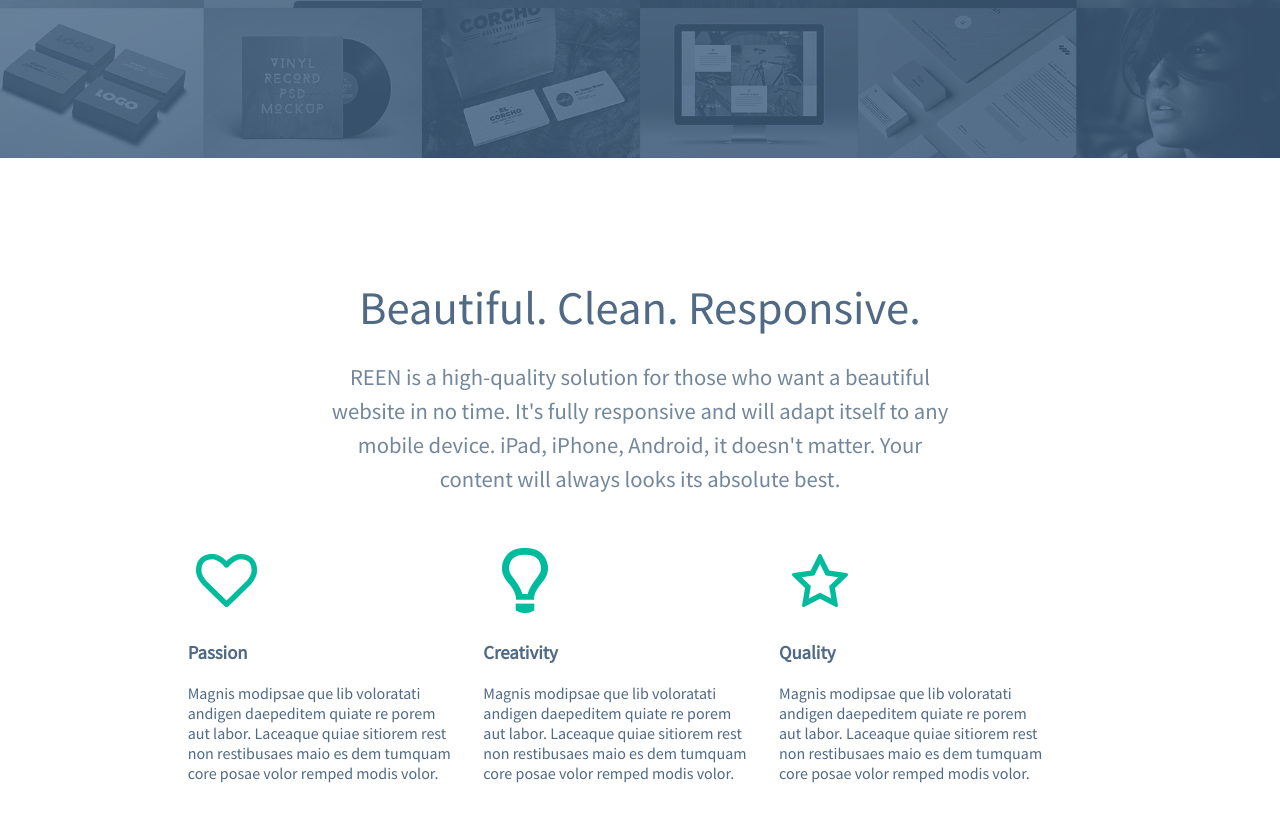
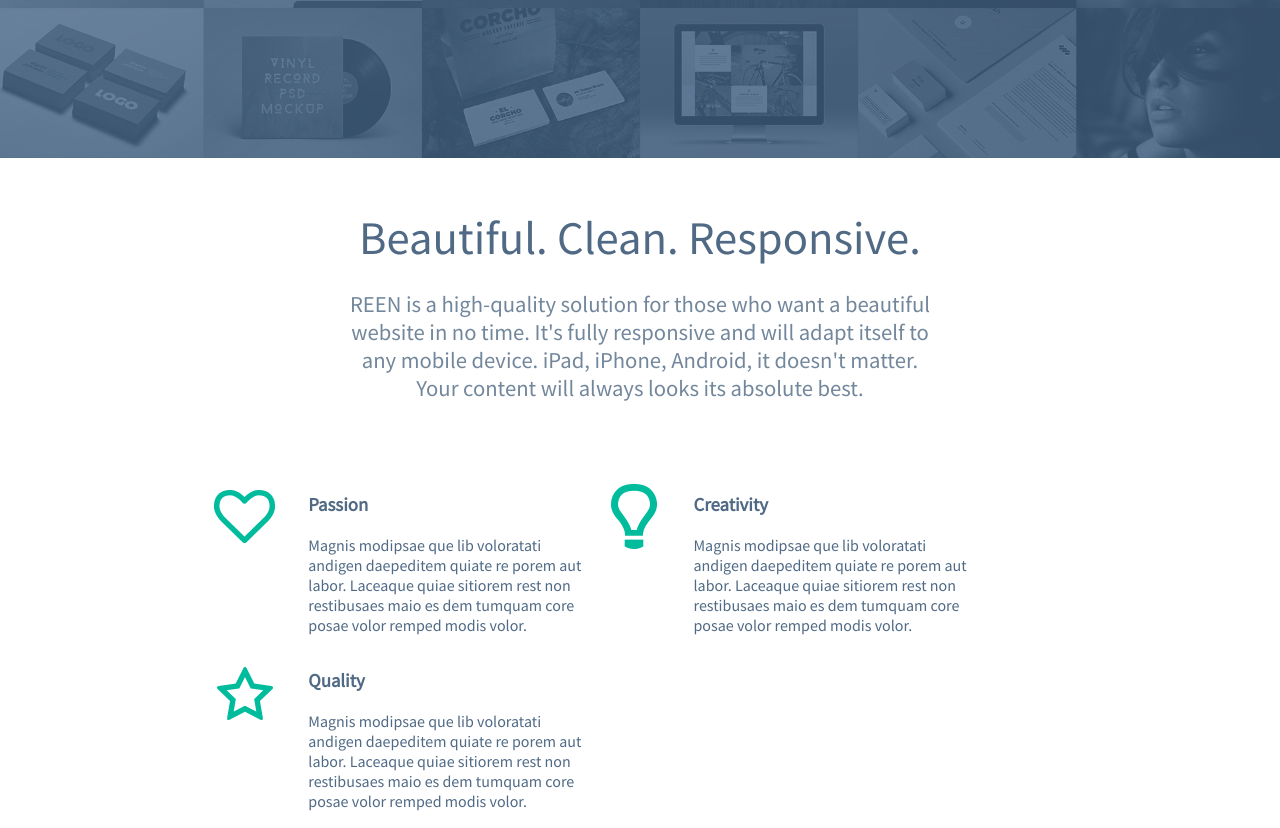
Before and after one commit to Haidoe/vue.reen, a Vue app: page / in a window 1280 px wide. Shown: the part 572-1400 px from the top of the page. Built offline with nearby package versions, Linux system fonts and the light colour scheme.

Commit message:
Optimized Service Section, Fluid

```diff
--- a/src/components/ServiceSection.vue
+++ b/src/components/ServiceSection.vue
@@ -1,6 +1,6 @@
 <template>
     <section class="services">
-        <div class="services-container">
+        <div class="container">
 
             <div class="upper-content">
                 <h1>
@@ -12,28 +12,29 @@
             </div>
 
             <div class="lower-content">
-                <div>
-                    <span id="passion"></span>
-                    <aside>
+
+                <div class="lower-content-list">
+                    <div class="logo" id="passion"></div>
+                    <div class="content">
                         <h3> Passion </h3>
-                        <p> Magnis modipsae que lib voloratati andigen daepeditem quiate re porem aut labor. Laceaque quiae sitiorem rest non restibusaes maio es dem tumquam core posae volor remped modis volor.</p>
-                    </aside>
+                        <p> Magnis modipsae que lib voloratati andigen daepeditem quiate re porem aut labor. Laceaque quiae sitiorem rest non restibusaes maio es dem tumquam core posae volor remped modis volor. </p>
+                    </div>
                 </div>
 
-                <div >
-                    <span id="creativity"></span>
-                    <aside>
+                <div class="lower-content-list">
+                    <div class="logo" id="creativity"></div>
+                    <div class="content">
                         <h3> Creativity </h3>
                         <p>Magnis modipsae que lib voloratati andigen daepeditem quiate re porem aut labor. Laceaque quiae sitiorem rest non restibusaes maio es dem tumquam core posae volor remped modis volor.</p>
-                    </aside>
+                    </div>
                 </div>
 
-                <div>
-                    <span id="quality"></span>
-                    <aside>
+                <div class="lower-content-list">
+                    <div class="logo" id="quality"></div>
+                    <div class="content">
                         <h3> Quality </h3>
                         <p> Magnis modipsae que lib voloratati andigen daepeditem quiate re porem aut labor. Laceaque quiae sitiorem rest non restibusaes maio es dem tumquam core posae volor remped modis volor.</p>
-                    </aside>
+                    </div>
                 </div>
             </div>
 
@@ -41,87 +42,83 @@
     </section>
 </template>
 
-<style scoped>
-    .services {
-        background: #FFF;
-        width: 100%;
-        height: 675px;
-        color: #506A85;
-    }
+<style lang="sass" scoped>
+    .services
+        background: #FFF
+        height: 675px
 
-    .services-container {
-        width: 70%;
-        padding: 0 15px;
-        margin: 0 auto;
-        height: inherit;
-        text-align: center;
-        max-width: 1366px;
-    }
+        @media (max-width: 1310px)
+            min-height: 675px
+            height: auto
+            padding: 50px 0
 
-    .services-container .upper-content {
-        width: 70%;
-        margin: 0 auto;
-        position: relative;
-        top: 120px;
-    }
+        .container
+            display: flex
+            flex-direction: column
+            justify-content: center
 
-    .services-container .upper-content h1 {
-        font-size: 35pt;
-        margin-top: 0;
-        margin-bottom: 5px;
-        font-weight: normal;
-    }
+            @media (max-width: 1310px)
+                padding: 0 20px
 
-    .services-container .upper-content p {
-        font-size: 17pt;
-        font-family: "Source Sans Pro";
-        color: #73879C;
-        line-height: 1.5em;
-    }
+            .upper-content
+                text-align: center
+                width: 70%
+                margin: 0 auto
 
-    .services-container .lower-content {
-        position: relative;
-        top: 140px;
-        height: 200px;
-        text-align: left;
-    }
+                @media (max-width: 800px)
+                        width: 90%
 
-    .services-container .lower-content div {
-        width: 33%;
-        display: inline-block;
-        height: inherit;
-    }
+                h1
+                    font-size: 35pt
+                    font-weight: normal
+                    margin: 0
 
-    .services-container .lower-content div span {
-        display: inline-block;
-        width: 70px;
-        height: 80px;
-        background: url("../assets/images/services-logo-sprites.png") no-repeat;
-        /* float: left; */
-    }
+                    @media (max-width: 800px)
+                        font-size: 2.3em
+                p
+                    font-size: 17pt
+                    color: #73879C
 
-    span#passion {
-        background-position: 4px 10px;
-    }
+                    @media (max-width: 800px)
+                        font-size: 1.2em
 
-    span#creativity {
-        background-position: -87px 10px;
-    }
 
-    span#quality {
-        background-position: -178px 10px;
-    }
+            .lower-content
+                text-align: left
+                display: flex
+                flex-wrap: wrap
+                justify-content: space-around
+                margin-top: 50px
 
-    .services-container .lower-content div aside {
-        float: right;
-        text-align: left;
-        width: 300px;
-        height: inherit;
-    }
+                @media (max-width: 1310px)
+                    justify-content: flex-start
+                @media (max-width: 1024px)
+                    justify-content: center
 
-    .services-container .lower-content div aside p {
-        font-family: "Source Sans Pro";
-        width: 90%;
-    }
+                .lower-content-list
+                    flex-basis: 30%
+                    display: flex
+                    justify-content: space-between
+
+                    @media (max-width: 1310px)
+                        flex-basis: 45%
+                    @media (max-width: 1024px)
+                        flex-basis: 90%
+                    .logo
+                        width: 70px
+                        height: 80px
+                        background: url("../assets/images/services-logo-sprites.png") no-repeat
+
+                    .content
+                        flex-basis: 75%
+
+                    #passion
+                        background-position: 2px 10px
+
+                    #creativity
+                        background-position: -87px 10px
+
+                    #quality
+                        background-position: -182px 10px
 
 </style>
```
